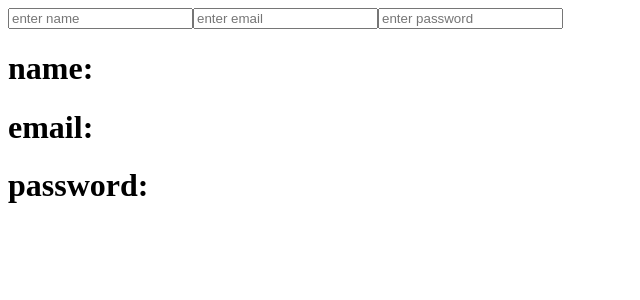
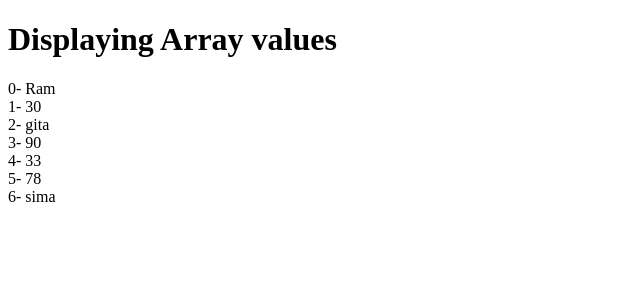
Before and after one commit to suprava16/React_Session_7, a React (Create React App) app: page / in a window 1280 px wide. Shown: the top 300 px of the page, without its empty margins (0-640 px from the left). Built offline with nearby package versions, Linux system fonts and the light colour scheme.

Commit message:
accessing array

```diff
--- a/src/App.js
+++ b/src/App.js
@@ -5,6 +5,8 @@ import ComponentA from "./ClassComponents/props/ComponentA"
 import StateVariable from "./ClassComponents/state/StateVariable"
 import SetStateMethod from "./ClassComponents/state/SetStateMethod"
 import OnChangeEvent from "./ClassComponents/state/OnChangeEvent"
+import AddData from "./ClassComponents/state/AddData"
+import ArrayData from "./ClassComponents/Array/ArrayData"
 class App extends React.Component {
   render() {
     return (
@@ -16,7 +18,9 @@ class App extends React.Component {
         {/* <ComponentA/> */}
         {/* <StateVariable/> */}
         {/* <SetStateMethod/> */}
-        <OnChangeEvent/>
+        {/* <OnChangeEvent/> */}
+        {/* <AddData/> */}
+        <ArrayData/>
       </div>
 
     )
--- /dev/null
+++ b/src/ClassComponents/Array/ArrayData.js
@@ -0,0 +1,24 @@
+import React, { Component } from 'react'
+
+export default class ArrayData extends Component {
+  constructor(){
+    super();
+    this.state={
+      data:["Ram",30,"gita",90,33,78,"sima"]
+    }
+  }
+  render() {
+    return (
+      <div>
+        <h1>Displaying Array values</h1>
+        {this.state.data.map((item,i)=>{
+          return(
+           <div key={i}>
+            {i}- {item}
+           </div>
+          )
+        })}
+      </div>
+    )
+  }
+}
--- /dev/null
+++ b/src/ClassComponents/state/AddData.js
@@ -0,0 +1,37 @@
+import React, { Component } from 'react'
+
+export default class AddData extends Component {
+  constructor(){
+    super();
+    this.state={
+      num1:0,
+      num2:0,
+      sum:0
+    }
+  }
+  handleNum1=(event)=>{
+    this.setState({
+      num1:event.target.value
+    })
+  }
+  handleNum2=(event)=>{
+    this.setState({
+      num2:event.target.value
+    })
+  }
+  handleClick=()=>{
+    this.setState({
+      sum:parseInt(this.state.num1)+parseInt(this.state.num2)
+    })
+  }
+  render() {
+    return (
+      <div>
+        <input type="text" value={this.state.num1} onChange={this.handleNum1}/>
+        <input type="text" value={this.state.num2} onChange={this.handleNum2}/>
+        <button onClick={this.handleClick}>+</button>
+        <h1>Result:{this.state.sum}</h1>
+      </div>
+    )
+  }
+}
```
